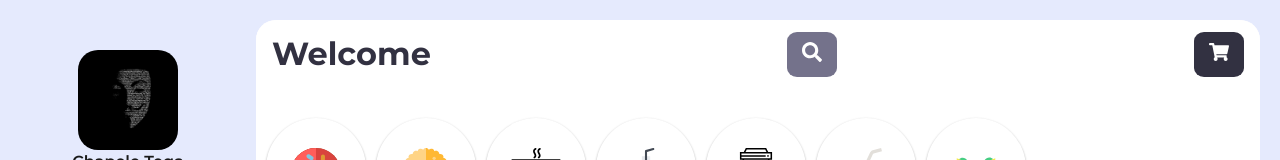
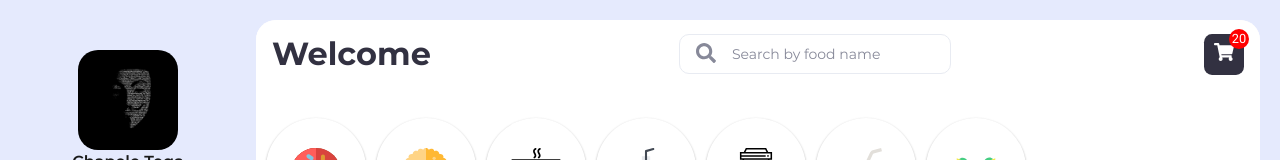
Before and after one commit to ereyomi/mamaoke, an Angular app in the folder client/: page /dashboard in a window 1280 px wide. Shown: the top 160 px of the page. Built offline with nearby package versions, Linux system fonts and the light colour scheme.

Commit message:
refactor: style

```diff
--- a/client/src/app/dashboard/components/dashboard-header/dashboard-header.component.html
+++ b/client/src/app/dashboard/components/dashboard-header/dashboard-header.component.html
@@ -15,7 +15,12 @@
   <div class="search-input" *ngIf="isToSearch">
     <app-inputs [config]="searchConfig"></app-inputs>
   </div>
-  <div class="cart-icon dash-bg-icon">
-    <fa-icon [icon]="icons.cart"></fa-icon>
+  <div class="cart-icon">
+    <div class="dash-bg-icon">
+      <fa-icon [icon]="icons.cart"></fa-icon>
+    </div>
+    <div class="cart-icon-number">
+      <span>20</span>
+    </div>
   </div>
 </div>
--- a/client/src/app/dashboard/components/dashboard-header/dashboard-header.component.ts
+++ b/client/src/app/dashboard/components/dashboard-header/dashboard-header.component.ts
@@ -1,4 +1,4 @@
-import { Component, OnInit } from '@angular/core';
+import { Component, ElementRef, HostListener, OnInit } from '@angular/core';
 import {
   faShoppingCart,
   faSearch
@@ -14,21 +14,39 @@ import { InputConfig } from 'src/app/shared/forms/models/input/input-config';
   styleUrls: ['./dashboard-header.component.scss']
 })
 export class DashboardHeaderComponent implements OnInit {
+  public text: String | undefined;
+  target: any | undefined;
+/*
+  @HostListener('document:click', ['$event'])
+  clickout(event: { target: any; }) {
+    // console.log(event.target.localName);
+    // this.eRef.nativeElement
+    this.eventChecker(event);
+  } */
   searchConfig: InputConfig = InputConfigWithPrefix('', 'search', 'Search by food name', 'search');
   icons = {
     cart: faShoppingCart,
     search: faSearch
   };
-  searchStatus = false;
-  constructor() { }
+  searchStatus = true;
+  constructor(private eRef: ElementRef) { }
 
-  ngOnInit(): void {
-  }
+  ngOnInit(): void { }
   toggleSearched(): void {
     this.searchStatus = !this.searchStatus;
   }
   get isToSearch(): boolean {
     return this.searchStatus;
   }
+  eventChecker(event: any): void {
+    /* if (!event.target.classList.contains('search-icon')) {
+      this.target = event.target.parentElement.nextElementSibling;
+    } else {
+      this.target = event.target.nextElementSibling;
+    } */
+    if (event.target.localName !== 'div') {
+      this.toggleSearched();
+    }
+  }
 
 }
--- a/client/src/theme/components/_dashboard.scss
+++ b/client/src/theme/components/_dashboard.scss
@@ -12,7 +12,6 @@
   @include media(">=desktop") {
     padding: 20px 20px 20px 0;
   }
-
 }
 
 .dash-header {
@@ -27,6 +26,7 @@
     @include flex-direction(column);
     @include align-items(center);
     @include justify-content(center);
+    padding: 0 5px;
 
     @include media(">=tablet") {
       display: none !important;
@@ -55,24 +55,47 @@
     }
   }
 
+  .cart-icon {
+    position: relative;
+    padding-left: 5px;
+
     .dash-bg-icon {
       @include flexbox;
       @include align-items(center);
       @include justify-content(center);
-    padding: rem(10) rem(15);
+      padding: rem(8) rem(10);
       border-radius: 20%;
+      background: var(--app-color-323141);
+      position: relative;
 
       fa-icon {
         color: white;
       }
     }
 
+    .cart-icon-number {
+      position: absolute;
+      z-index: 10;
+      width: rem(20);
+      height: rem(20);
+      border-radius: 50%;
+      background: red;
+      color: white;
+      top: -5px;
+      right: -5px;
+      @include flexbox;
+      @include align-items(center);
+      @include justify-content(center);
+
+      span {
+        margin: 0;
+        font-size: 0.8rem;
+      }
+    }
+  }
+
   .search-icon {
     background: var(--app-color-74728b);
-  }
-
-  .cart-icon {
-    background: var(--app-color-323141);
   }
 
   .dash-name {
```
Lines whose indentation alone changed are shown as unchanged.
